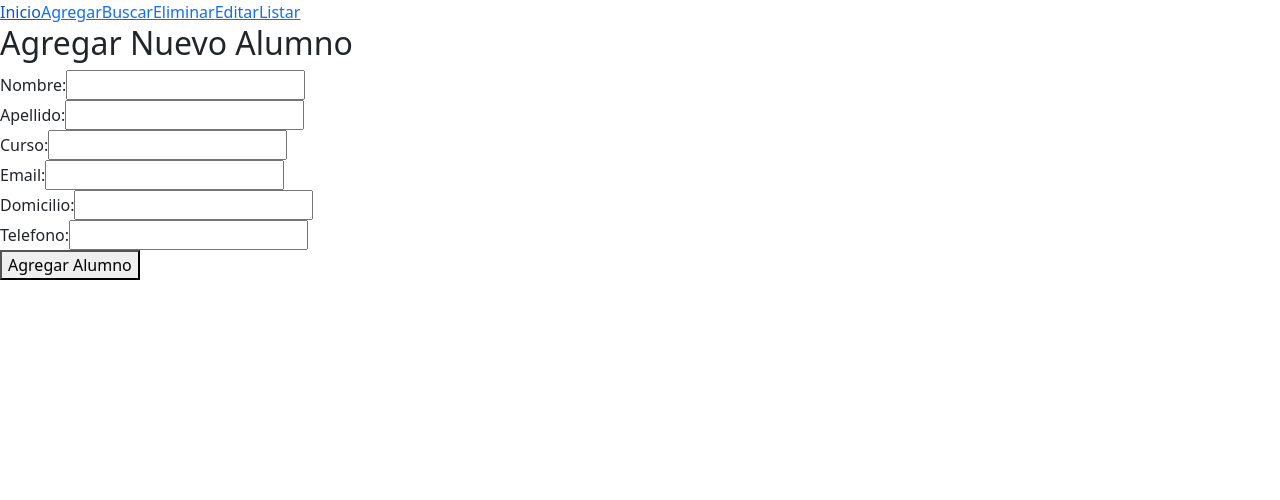
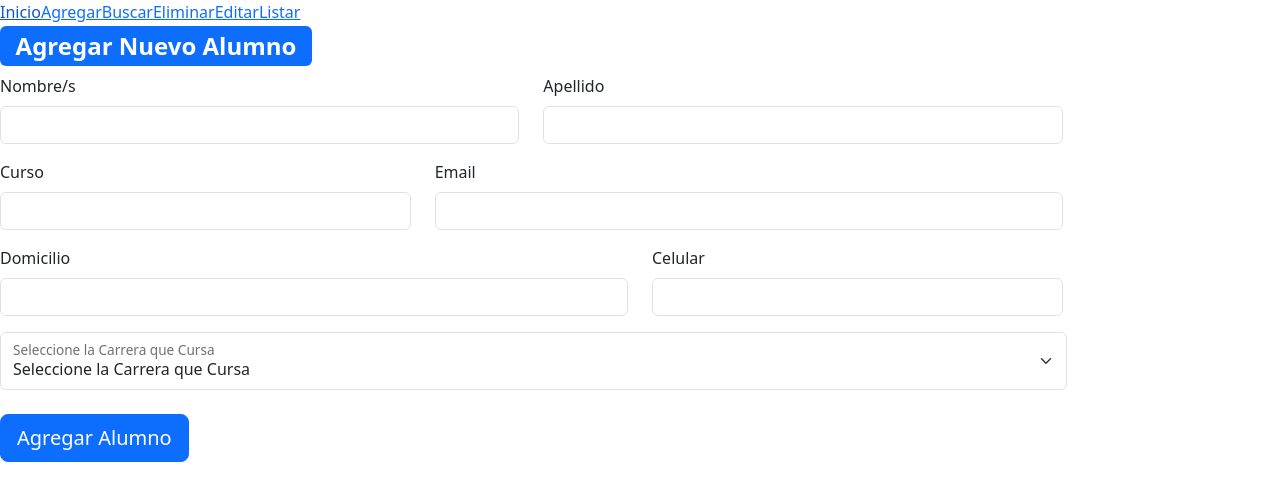
Before and after one commit to Chris213-boop/pv_tp5_grupo22, a React (Vite) app: page /agregar in a window 1280 px wide. Shown: the top 500 px of the page. Built offline with nearby package versions, Linux system fonts and the light colour scheme.

Commit message:
Incorporo estilos al formulario, y cambios en el hook personalizado, Torres Cintia Cristina

```diff
--- a/src/assets/components/AlumnoFormulario.jsx
+++ b/src/assets/components/AlumnoFormulario.jsx
@@ -1,145 +1,17 @@
 
-import { useState, useEffect } from 'react';
-import { useNavigate} from 'react-router-dom';
+import { useState } from 'react';
+import { useNavigate } from 'react-router-dom';
 import AlumnoData from './AlumnoData';
+import useValidacionAlumno from './useValidacionAlumno';
 
+//componentes de bootstap
 import Button from 'react-bootstrap/Button';
 import Col from 'react-bootstrap/Col';
 import Form from 'react-bootstrap/Form';
 import Row from 'react-bootstrap/Row';
+import Badge from 'react-bootstrap/Badge';
+import FloatingLabel from 'react-bootstrap/FloatingLabel';
 
-
-// function AlumnoFormulario({ initialData = {}, onSubmitForm, isEditMode = false }) {
-//   const [validated, setValidated] = useState(false);
-//   const [formData, setFormData] = useState({
-//     nombre: '',
-//     apellido: '',
-//     curso: '',
-//     email: '',
-//     domicilio: '',
-//     telefono: '',
-//     estado: 'activo',
-//   });
-//   useEffect(() => {
-//     if (isEditMode && initialData) {
-//       setFormData({
-//         nombre: initialData.nombre || '',
-//         apellido: initialData.apellido || '',
-//         curso: initialData.curso || '',
-//         email: initialData.email || '',
-//         domicilio: initialData.domicilio || '',
-//         telefono: initialData.telefono || '',
-//         estado: initialData.estado || 'activo',
-//       });
-//     } else {
-//       setFormData({
-//         nombre: '',
-//         apellido: '',
-//         curso: '',
-//         email: '',
-//         domicilio: '',
-//         telefono: '',
-//         estado: 'activo',
-//       });
-//     }
-//   }, [initialData, isEditMode]);
-
-//   const handleChange = (event) => {
-//     const { name, value } = event.target;
-//     setFormData(prevData => ({
-//       ...prevData,
-//       [name]: value,
-//     }));
-//   };
-
-//   const handleSubmit = (event) => {
-//     event.preventDefault();
-//     const form = event.currentTarget;
-//     if (form.checkValidity() === false) {
-//       event.stopPropagation();
-//       setValidated(true);
-//       return;
-//     }
-//     setValidated(true);
-//     onSubmitForm(formData);
-//   };
-
-//   return (
-//     <Form noValidate validated={validated} onSubmit={handleSubmit}>
-//       <Row className="mb-3">
-//         <Form.Group as={Col} md="6" controlId="formNombre">
-//           <Form.Label>Nombre/s</Form.Label>
-//           <Form.Control
-//             required
-//             type="text"
-//             placeholder="Nombre del alumno"
-//             name="nombre"
-//             value={formData.nombre}
-//             onChange={handleChange}
-//           />
-//           <Form.Control.Feedback type="invalid">Por favor ingrese un nombre.</Form.Control.Feedback>
-//         </Form.Group>
-//         <Form.Group as={Col} md="6" controlId="formApellido">
-//           <Form.Label>Apellido</Form.Label>
-//           <Form.Control
-//             required
-//             type="text"
-//             placeholder="Apellido del alumno"
-//             name="apellido"
-//             value={formData.apellido}
-//             onChange={handleChange}
-//           />
-//           <Form.Control.Feedback type="invalid">Por favor ingrese un apellido.</Form.Control.Feedback>
-//         </Form.Group>
-//       </Row>
-//       <Row className="mb-3">
-//         <Form.Group as={Col} md="6" controlId="formEmail">
-//           <Form.Label>Email</Form.Label>
-//           <Form.Control type="email" placeholder="Email" name="email" value={formData.email} onChange={handleChange} required />
-//           <Form.Control.Feedback type="invalid">Por favor ingrese un email válido.</Form.Control.Feedback>
-//         </Form.Group>
-//         <Form.Group as={Col} md="6" controlId="formCurso">
-//           <Form.Label>Curso</Form.Label>
-//           <Form.Control type="text" placeholder="Ej: 3º Año B" name="curso" value={formData.curso} onChange={handleChange} required />
-//           <Form.Control.Feedback type="invalid">Por favor ingrese un curso.</Form.Control.Feedback>
-//         </Form.Group>
-//       </Row>
-//       <Row className="mb-3">
-//         <Form.Group as={Col} md="12" controlId="formDomicilio">
-//           <Form.Label>Domicilio</Form.Label>
-//           <Form.Control type="text" placeholder="Ej: Av. Córdoba 720" name="domicilio" value={formData.domicilio} onChange={handleChange} required />
-//           <Form.Control.Feedback type="invalid">Por favor ingrese un domicilio.</Form.Control.Feedback>
-//         </Form.Group>
-//       </Row>
-//       <Row className="mb-3">
-//         <Form.Group as={Col} md="6" controlId="formTelefono">
-//           <Form.Label>Teléfono/Celular</Form.Label>
-//           <Form.Control type="text" placeholder="Ej: +5491123456789" name="telefono" value={formData.telefono} onChange={handleChange} required />
-//           <Form.Control.Feedback type="invalid">Por favor ingrese un número de teléfono válido.</Form.Control.Feedback>
-//         </Form.Group>
-//         <Form.Group as={Col} md="6" controlId="formEstado">
-//           <Form.Label>Estado</Form.Label>
-//           <Form.Select name="estado" value={formData.estado} onChange={handleChange} required>
-//             <option value="activo">Activo</option>
-//             <option value="inactivo">Inactivo</option>
-//           </Form.Select>
-//           <Form.Control.Feedback type="invalid">Por favor seleccione un estado.</Form.Control.Feedback>
-//         </Form.Group>
-//       </Row>
-//       <Form.Group className="mb-3">
-//         <Form.Check
-//           required
-//           label="Declaro que la información proporcionada es verdadera y completa."
-//           feedback="Debes aceptar los términos antes de enviar."
-//           feedbackType="invalid"
-//         />
-//       </Form.Group>
-//       <Button type="submit">{isEditMode ? 'Guardar Cambios' : 'Cargar Alumno'}</Button>
-//     </Form>
-//   );
-// }
-
-// export default AlumnoFormulario;
 
 function AlumnoFormulario({ onAddAlumno }) {
   const [nombre, setNombre] = useState('');
@@ -149,10 +21,37 @@ function AlumnoFormulario({ onAddAlumno }) {
   const [domicilio, setDomicilio] = useState('');
   const [telefono, setTelefono] = useState('');
 
+  //////////////////////
+  const [carrera, setCarrera] = useState('');
+
+  /////////////////////
+
   const navigate = useNavigate();
+
+  ////////////////////////////////////
+
+  const {
+    esValido,
+    tocado,
+    marcarTocado
+  } = useValidacionAlumno({
+    nombre,
+    apellido,
+    curso,
+    email,
+    domicilio,
+    telefono,
+    carrera
+  });
+
+  ///////////////////////////////
 
   const handleSubmit = (e) => {
     e.preventDefault();
+
+    if (Object.values(esValido).some(val => !val)) {
+      return;
+    }
 
     const datos = {
       nombre,
@@ -161,6 +60,9 @@ function AlumnoFormulario({ onAddAlumno }) {
       email,
       domicilio,
       telefono,
+      ////////
+      carrera,
+      //////////
       estado: true,
     };
     const nuevoAlumno = AlumnoData(datos);  //aqui hacemos el llamada a Item pasandole los datos que tenemos en const datos
@@ -173,91 +75,141 @@ function AlumnoFormulario({ onAddAlumno }) {
     setEmail('');
     setDomicilio('');
     setTelefono('');
+    ////////////
+    setCarrera('');
+    ////////
 
     navigate("/listar");
   };
 
   return (
-    // <Form noValidate validated={validated} onSubmit={handleSubmit}>
-    //   <Row className="mb-3">
-    <div>
-      <h2>Agregar Nuevo Alumno</h2>
-      <form onSubmit={handleSubmit} >
-        <div>
-          <div>
-            <label htmlFor="nombre">Nombre:</label>
-            <input
+    <Form onSubmit={handleSubmit} noValidate>
+      <h2><Badge bg="primary">Agregar Nuevo Alumno</Badge></h2>
+
+      <Row className="mb-3">
+        <Form.Group as={Col} md="5" controlId="validationCustom01">
+          <Form.Label>Nombre/s</Form.Label>
+          <Form.Control
             type="text"
-              id="nombre"
             value={nombre}
             onChange={(e) => setNombre(e.target.value)}
+            onBlur={() => marcarTocado("nombre")}
+            isValid={tocado.nombre && esValido.nombre}
+            isInvalid={tocado.nombre && !esValido.nombre}
             required
           />
-          </div>
-          <div>
-            <label htmlFor="apellido">Apellido:</label>
-            <input
+          <Form.Control.Feedback type="invalid">
+            El nombre debe tener al menos 3 caracteres.
+          </Form.Control.Feedback>
+        </Form.Group>
+        <Form.Group as={Col} md="5" controlId="validationCustom02">
+          <Form.Label>Apellido</Form.Label>
+          <Form.Control
             type="text"
-              id="apellido"
             value={apellido}
             onChange={(e) => setApellido(e.target.value)}
+             onBlur={() => marcarTocado("apellido")}
+            isValid={tocado.apellido && esValido.apellido}
+            isInvalid={tocado.apellido && !esValido.apellido}
             required
           />
-          </div>
-          <div>
-            <label htmlFor="curso">Curso:</label>
-            <input
-              type="number"
-              id="curso"
+          <Form.Control.Feedback type="invalid">
+            El apellido debe tener al menos 3 caracteres.
+          </Form.Control.Feedback>
+        </Form.Group>
+      </Row>
+      <Row className="mb-3">
+        <Form.Group as={Col} md="4" controlId="validationCustom03">
+          <Form.Label>Curso</Form.Label>
+          <Form.Control
+            type="text"
             value={curso}
             onChange={(e) => setCurso(e.target.value)}
             step="0.01"
+            onBlur={() => marcarTocado("curso")}
+            isValid={tocado.curso && esValido.curso}
+            isInvalid={tocado.curso && !esValido.curso}
             required
           />
-          </div>
-          <div>
-            <label htmlFor="email">Email:</label>
-            <input
+          <Form.Control.Feedback type="invalid">
+            El curso es obligatorio.
+          </Form.Control.Feedback>
+        </Form.Group>
+        <Form.Group as={Col} md="6" controlId="validationCustom03">
+          <Form.Label>Email </Form.Label>
+          <Form.Control
             type="email"
-            id="email"
             value={email}
             onChange={(e) => setEmail(e.target.value)}
+            onBlur={() => marcarTocado("email")}
+            isValid={tocado.email && esValido.email}
+            isInvalid={tocado.email && !esValido.email}
+            required
           />
-          </div>
-          <div>
-            <label htmlFor="domicilio">Domicilio:</label>
-            <input
-            type="number"
-            id="domicilio"
+          <Form.Control.Feedback type="invalid">
+            Ingrese un email válido.
+          </Form.Control.Feedback>
+        </Form.Group>
+      </Row>
+      <Row className="mb-3">
+        <Form.Group as={Col} md="6" controlId="validationCustom04">
+          <Form.Label>Domicilio</Form.Label>
+          <Form.Control
+            type="text"
             value={domicilio}
             onChange={(e) => setDomicilio(e.target.value)}
-            required />
-          </div>
-          <div>
-            <label htmlFor="telefono">Telefono:</label>
-            <input
+            onBlur={() => marcarTocado("domicilio")}
+            isValid={tocado.domicilio && esValido.domicilio}
+            isInvalid={tocado.domicilio && !esValido.domicilio}
+            required
+          />
+          <Form.Control.Feedback type="invalid">
+            El domicilio debe tener al menos 5 caracteres.
+          </Form.Control.Feedback>
+        </Form.Group>
+        <Form.Group as={Col} md="4" controlId="validationCustom05">
+          <Form.Label>Celular</Form.Label>
+          <Form.Control
             type="text"
-            id="telefono"
             value={telefono}
             onChange={(e) => setTelefono(e.target.value)}
+             onBlur={() => marcarTocado("telefono")}
+            isValid={tocado.telefono && esValido.telefono}
+            isInvalid={tocado.telefono && !esValido.telefono}
+            required
           />
-          </div>
-        </div>
-
-        <div>
-          <button type="submit" className='boton'>Agregar Alumno</button>
-        </div>
-        </form>
-
-    </div>
-//import { useAlumnoFormulario } from './useAlumnoFormulario';
-
-//function AlumnoFormulario({ initialData = {}, onSubmitForm, isEditMode = false }) {
-//  const { formData, validated, handleChange, handleSubmit } = useAlumnoFormulario({
-//    initialData,
-//    onSubmitForm,
-//    isEditMode,
-//  });
+          <Form.Control.Feedback type="invalid">
+            Ingrese un número válido (7 a 15 dígitos).
+          </Form.Control.Feedback>
+        </Form.Group>
+      </Row>
+      <Form.Group as={Col} md="10" className="mb-3">
+      <FloatingLabel controlId="floatingSelect" label="Seleccione la Carrera que Cursa">
+        <Form.Select
+          value={carrera}
+          onChange={(e) => setCarrera(e.target.value)}
+          onBlur={() => marcarTocado("carrera")}
+          isValid={tocado.carrera && esValido.carrera}
+          isInvalid={tocado.carrera && !esValido.carrera}
+          required
+        >
+          <option>Seleccione la Carrera que Cursa</option>
+          <option value="1">APU </option>
+          <option value="2">Ingeniería de Minas</option>
+          <option value="3">Ingeniería Industrial</option>
+          <option value="4">Ingeniería Informática</option>
+          <option value="5">Ingeniería Química</option>
+          <option value="6">Licenciatura en Sistemas</option>
+        </Form.Select>
+        <Form.Control.Feedback type="invalid">
+            Seleccione una carrera válida.
+          </Form.Control.Feedback>
+      </FloatingLabel>
+      </Form.Group>
+      <Form.Group className="mt-4">
+        <Button type="submit" variant="primary" size="lg">Agregar Alumno</Button>
+      </Form.Group>
+    </Form >
 
   );
 }
--- /dev/null
+++ b/src/assets/components/useValidacionAlumno.js
@@ -0,0 +1,27 @@
+import { useState } from 'react';
+
+function useValidacionAlumno(campos) {
+  const [tocado, setTocado] = useState({});
+
+  const marcarTocado = (campo) => {
+    setTocado({ ...tocado, [campo]: true });
+  };
+
+  const esValido = {
+    nombre: campos.nombre.trim().length >= 3,
+    apellido: campos.apellido.trim().length >= 3,
+    curso: campos.curso.trim().length > 0,
+    email: /\S+@\S+\.\S+/.test(campos.email),
+    domicilio: campos.domicilio.trim().length >= 5,
+    telefono: /^\d{7,15}$/.test(campos.telefono),
+    carrera: campos.carrera !== '',
+  };
+
+  return {
+    esValido,
+    tocado,
+    marcarTocado
+  };
+}
+
+export default useValidacionAlumno;
```
Also changed, not shown: src/assets/components/useAlumnoFormulario.js (deleted, +0 -61 lines). Lines whose indentation alone changed are shown as unchanged.
